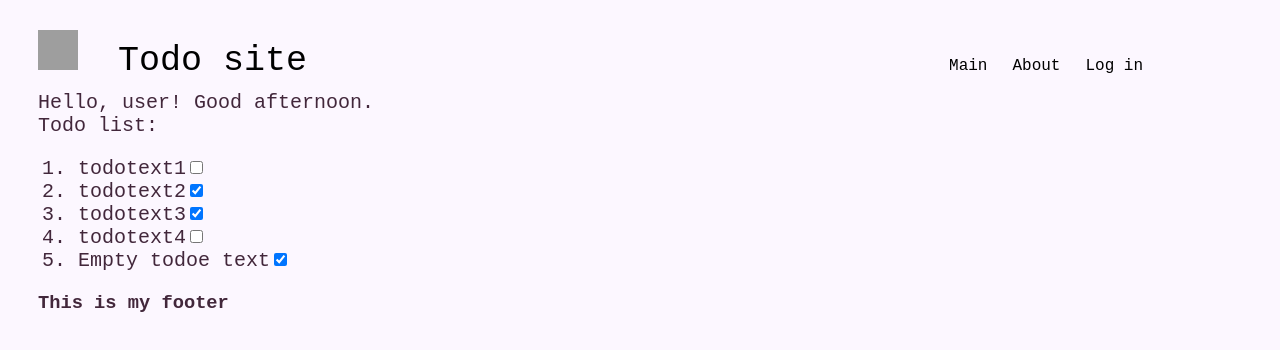
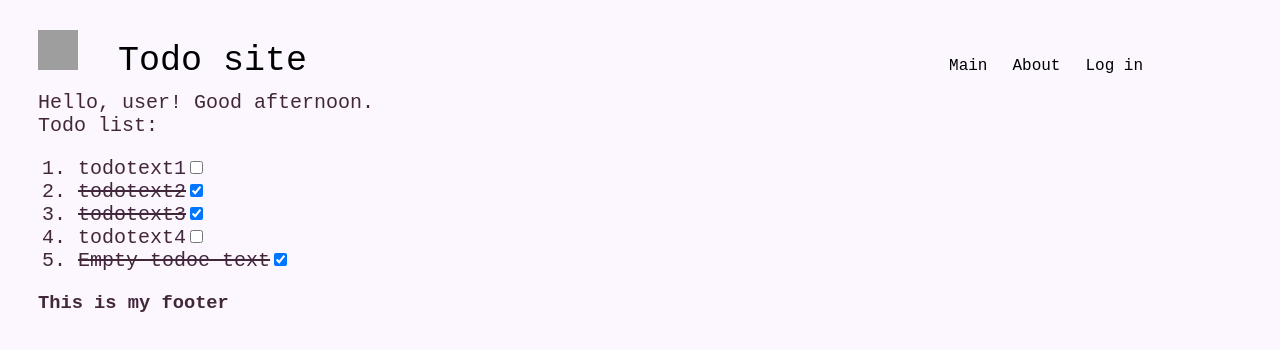
Before and after one commit to Insanefoam/reactApp, a React (Create React App) app: page / in a window 1280 px wide. Shown: the top 350 px of the page. Built offline with nearby package versions, Linux system fonts and the light colour scheme; grey boxes are pictures that could not be loaded.

Commit message:
add change style on click

```diff
--- a/src/components/TodoItem.js
+++ b/src/components/TodoItem.js
@@ -5,26 +5,27 @@ class TodoItem extends React.Component{
         super();
         this.state = {
             todoText: props.content.todoText,
+            checkState: props.content.checkState,
             todoTextStyle: {
-                textDecoration: "none"
-            },
-            checkState: props.content.checkState
+                textDecoration: props.content.checkState ? 'line-through' : 'none'
+            }
         }
         this.handleClick = this.handleClick.bind(this);
     }
 
     handleClick(){
-        //this.setState({todoText: "dwadwa", checkState: true});
         this.setState(prevState =>{
-            let newState = {
+            let style = (prevState.checkState ? 'none' : 'line-through');
+            let checkStatus = (prevState.checkState ? false : true);
+            prevState = {
                 todoText: prevState.todoText,
+                checkState: checkStatus,
                 todoTextStyle: {
-                    textDecoration: "line-through"
-                },
-                checkState: prevState.checkState
+                    textDecoration: style
+                }
             }
-            return newState;
-        })
+            return prevState;
+        });
     }
 
     render(){
@@ -33,7 +34,7 @@ class TodoItem extends React.Component{
                 <span style={this.state.todoTextStyle}>
                     {this.state.todoText ? this.state.todoText : "Empty todoe text"}
                 </span>
-                <input type="checkbox" checked={this.state.checkState} onClick={this.handleClick}/>
+                <input type="checkbox" defaultChecked={this.state.checkState} onClick={this.handleClick}/>
             </li>
         )
     }
```
